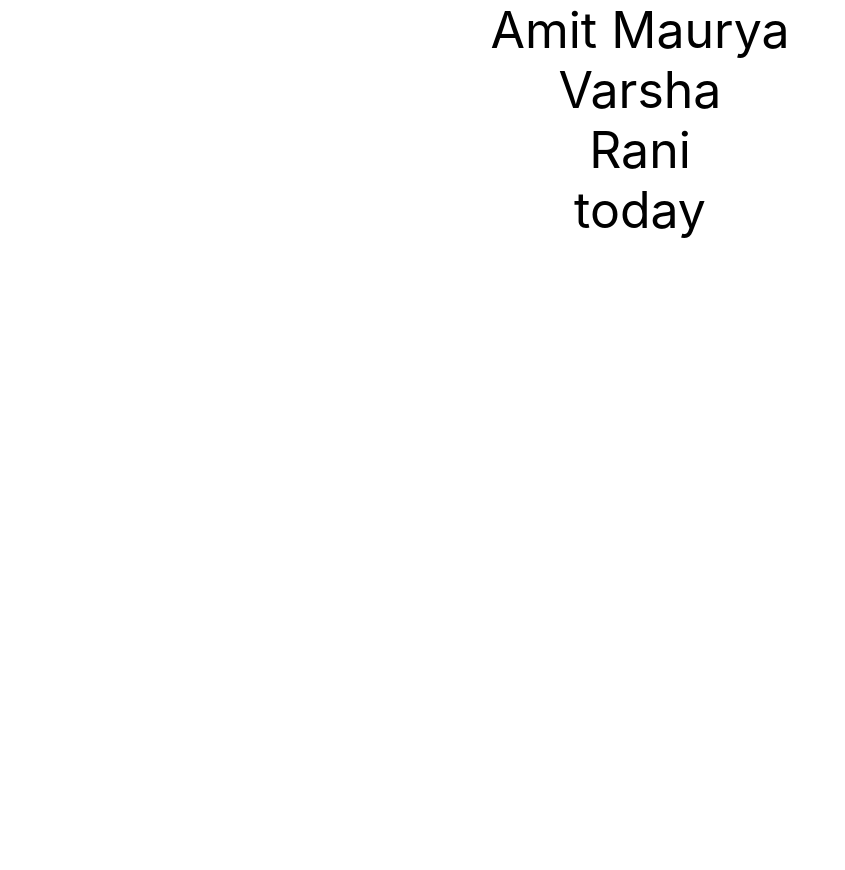
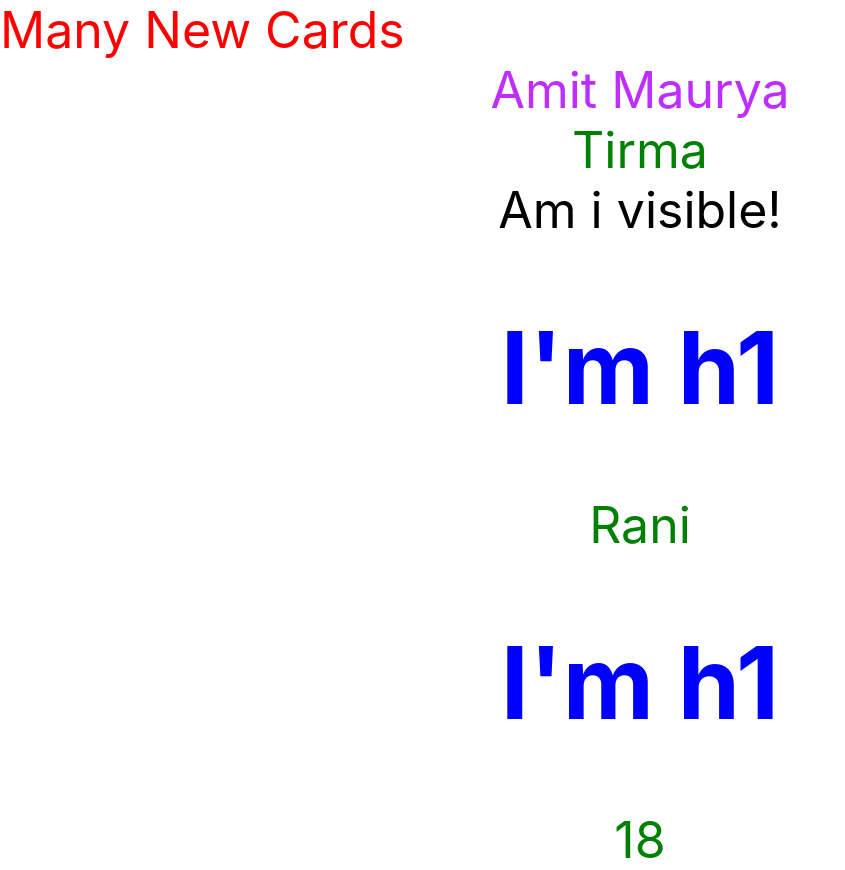
Before and after one commit to amit15000/demoshopapp, a React (Create React App) app: page / in a window 1280 px wide. Shown: the whole page, without its empty margins (0-845 px from the left). Before the commit the page ends 800 px from the top, so only its background shows below. Built offline with nearby package versions, Linux system fonts and the light colour scheme.

Commit message:
props.children

```diff
--- a/src/App.css
+++ b/src/App.css
@@ -2,3 +2,6 @@
   text-align: center;
   font-size: 50px;
 }
+.Amit {
+  color: rgb(189, 46, 255);
+}
--- a/src/App.js
+++ b/src/App.js
@@ -1,15 +1,31 @@
 import "./App.css";
+import Card from "./components/Card";
 import "./components/Item";
 import Item from "./components/Item";
 import ProductDate from "./components/ProductDate";
 
 function App() {
+  const today = new Date();
+  const day = today.getDate();
+  const response = [
+    {
+      itemName: "Nirma",
+      itemDate: " 25",
+    },
+    {
+      itemName: "Tirma",
+      itemDate: " 23",
+    },
+  ];
+
   return (
     <div className="App">
-      Amit Maurya
-      <Item name="Varsha"></Item>
-      <Item name="Rani"></Item>
-      <ProductDate></ProductDate>
+      <Card>
+        <div className="Amit">Amit Maurya</div>
+        <Item name={response[1].itemName}>Am i visible!</Item>
+        <Item name="Rani"></Item>
+        <ProductDate aajkadin={day}></ProductDate>
+      </Card>
     </div>
   );
 }
--- /dev/null
+++ b/src/components/Card.css
@@ -0,0 +1,4 @@
+.card {
+  display: flex;
+  color: red;
+}
--- /dev/null
+++ b/src/components/Card.js
@@ -0,0 +1,14 @@
+import React from "react";
+import "./Card.css";
+
+function Card(props) {
+  return (
+    <div>
+      <div className={`card ${props.className}`}>Many New Cards</div>
+      {/* <div className="card">Many New Cards</div> */}
+      {props.children}
+    </div>
+  );
+}
+
+export default Card;
--- a/src/components/Item.css
+++ b/src/components/Item.css
@@ -1,3 +1,6 @@
-.name{
-    background-color: red;
+.name {
+  color: purple;
 }
+h1 {
+  color: blue;
+}
--- a/src/components/Item.js
+++ b/src/components/Item.js
@@ -1,6 +1,12 @@
 import "./Item.css";
 function Item(props) {
   const name = props.name;
-  return <div>{name}</div>;
+  return (
+    <div>
+      <div className="name">{name}</div>
+      {props.children}
+      <h1>I'm h1</h1>
+    </div>
+  );
 }
 export default Item;
--- a/src/components/ProductDate.css
+++ b/src/components/ProductDate.css
@@ -0,0 +1,3 @@
+.name {
+  color: green;
+}
--- a/src/components/ProductDate.js
+++ b/src/components/ProductDate.js
@@ -1,9 +1,7 @@
 import React from "react";
-
-function ProductDate() {
-  const today = new Date();
-  const day = today.getDate();
-  return <div>today</div>;
+import "./ProductDate.css";
+function ProductDate(props) {
+  return <div className="name">{props.aajkadin}</div>;
 }
 
 export default ProductDate;
```
